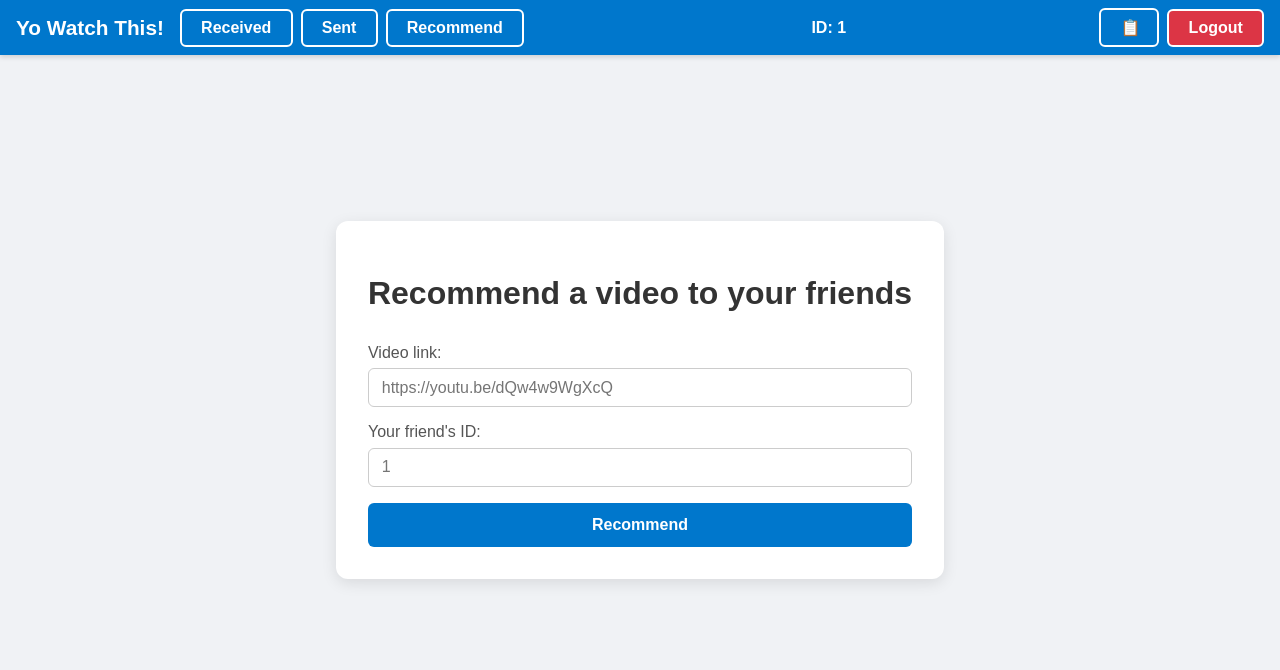
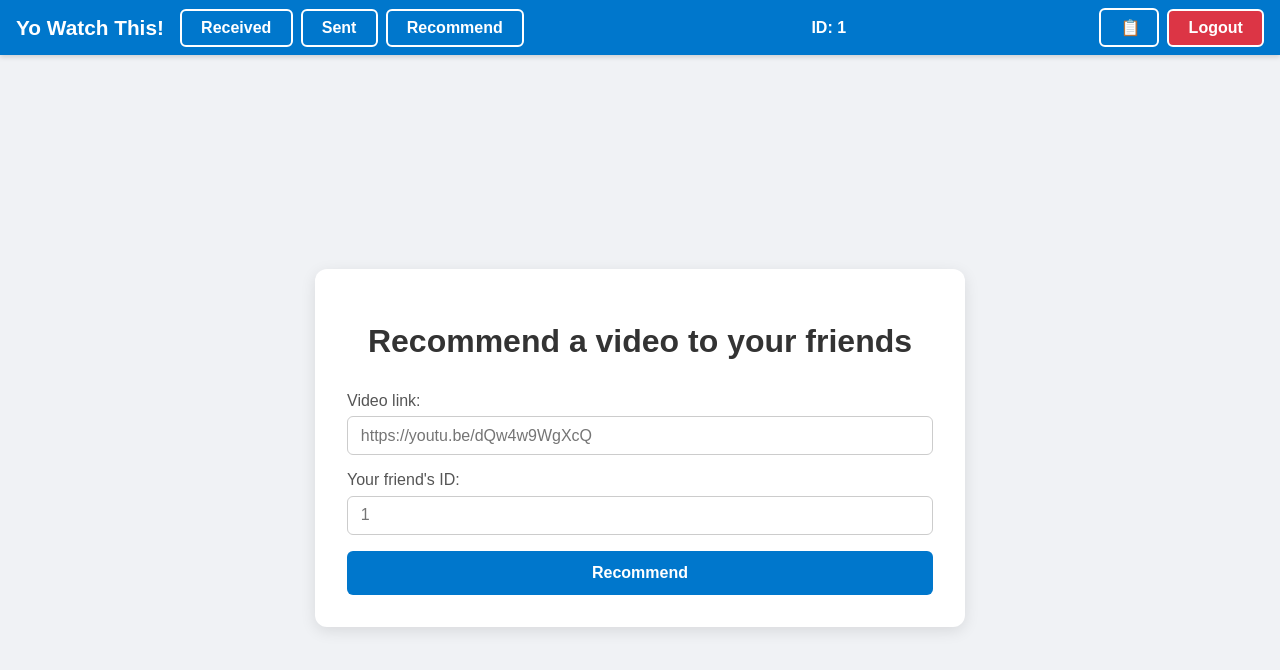
Before and after one commit to dallatIkes/ywt, a SvelteKit app in the folder frontend/: page /recommend in a window 1280 px wide. Shown: the top 670 px of the page. Built offline with nearby package versions, Linux system fonts and the light colour scheme; sample sign-in values are in the browser's storage.

Commit message:
added feedback + token check

```diff
--- a/frontend/src/routes/(app)/recommend/+page.svelte
+++ b/frontend/src/routes/(app)/recommend/+page.svelte
@@ -4,8 +4,11 @@
     let link = '';
     let user_id = '';
     let error = '';
+    let success = false;
 
     async function new_reco() {
+        error = '';
+        success = false;
         const token = localStorage.getItem('access_token');
 
         if (!token) {
@@ -13,6 +16,7 @@
             return;
         }
 
+        try {
             const res = await fetch('http://localhost:8000/recommendations/send', {
                 method: 'POST',
                 headers: {
@@ -24,35 +28,65 @@
                     to_user_id: user_id
                 })
             });
-    };
+
+            if (!res.ok) {
+                // Check if it's an authentication error
+                if (res.status === 401) {
+                    localStorage.removeItem('access_token');
+                    localStorage.removeItem('current_user');
+                    goto('/login');
+                    return;
+                }
+
+                const errorData = await res.json();
+                error = errorData.detail || 'Failed to create recommendation';
+                return;
+            }
+
+            // Success
+            success = true;
+        } catch (err) {
+            error = err.message || 'An error occurred';
+            console.error('Failed to create the recommendation:', err);
+        } finally {
+            // Reset form
+            link = '';
+            user_id = '';
+        }
+    }
 </script>
 
+<div class="page-container">
     <form on:submit|preventDefault={new_reco}>
         <h1>Recommend a video to your friends</h1>
         <label>
             Video link:
-        <input bind:value={link} placeholder="https://youtu.be/dQw4w9WgXcQ"/>
+            <input bind:value={link} placeholder="https://youtu.be/dQw4w9WgXcQ" required/>
         </label>
         <label>
             Your friend's ID:
-        <input bind:value={user_id} placeholder="1"/>
+            <input bind:value={user_id} placeholder="1" required/>
         </label>
         <button type="submit">Recommend</button>
         {#if error}
-        <p style="color:red">{error}</p>
+            <p class="error">{error}</p>
+        {:else if success}
+            <p class="success">Recommendation sent!</p>
         {/if}
     </form>
+</div>
 
 <style>
-    /* Container */
-    :global(body) {
-        margin: 0;
-        font-family: 'Arial', sans-serif;
-        background: #f0f2f5;
+    /* ============== */
+    /* Page container */
+    /* ============== */
+    .page-container {
         display: flex;
+        flex-direction: column;
+        align-items: center;
         justify-content: center;
-        align-items: center;
-        min-height: 100vh;
+        padding: 6rem 1rem 2rem;
+        min-height: calc(100vh - 6rem);
     }
 
     h1 {
@@ -111,10 +145,17 @@
         background-color: #0056b3;
     }
 
-    p {
+    p.error {
         margin-top: 1rem;
         text-align: center;
-        color: red;
+        color: #dc3545;
+        font-weight: bold;
+    }
+
+    p.success {
+        margin-top: 1rem;
+        text-align: center;
+        color: #28a745;
         font-weight: bold;
     }
 
```
Lines whose indentation alone changed are shown as unchanged.
